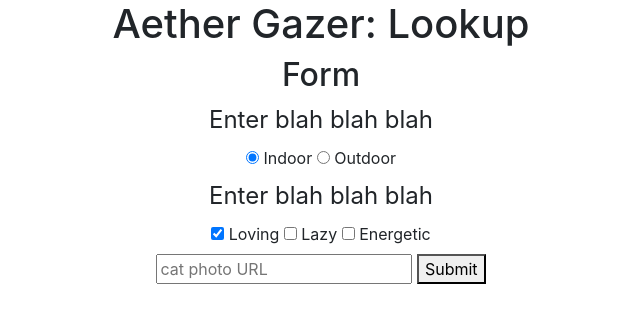
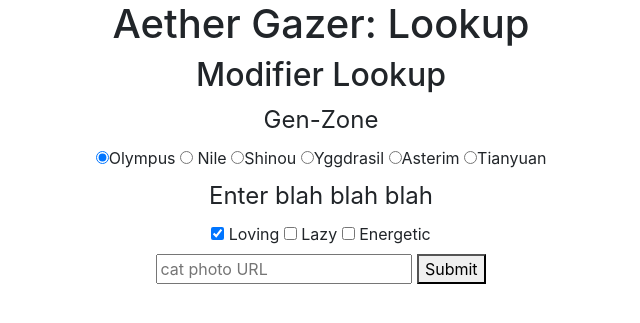
Before and after one commit to Arvick/Aether-Gazer-Database, a Flask app: template frontend/website/templates/base.html in a window 1280 px wide. Shown: the part 56-379 px from the top of the page, without its empty margins (319-959 px from the left). Run offline with Flask 3, Linux system fonts and the light colour scheme; the template is opened without the code that fills it, so the values that code supplies are empty; some libraries are stand-ins or nearby versions.

Commit message:
turned form into one dedicated for modifier lookups, added gen-zones to first part of the form

```diff
--- a/frontend/website/templates/base.html
+++ b/frontend/website/templates/base.html
@@ -39,13 +39,18 @@
     <main>
       <h1 align="center">Aether Gazer: Lookup</h1>
       <section>
-        <h2 align="center">Form</h2>
+        <h2 align="center">Modifier Lookup</h2>
         <!-- TODO: point the action form towards the API or get the selected options to API-->
-        <form align="center" action="https://freecatphotoapp.com/submit-cat-photo">
+        <!-- TODO:separate forms, for mod, func, and sigil-->
+        <form align="center" action="http://127.0.0.1:8001/mod" method="get">
           <fieldset>
-            <legend>Enter blah blah blah</legend>
-            <label><input id="indoor" type="radio" name="indoor-outdoor" value="indoor" checked> Indoor</label>
-            <label><input id="outdoor" type="radio" name="indoor-outdoor" value="outdoor"> Outdoor</label>
+            <legend>Gen-Zone</legend>
+            <label><input id="Olympus" type="radio" name="gen_zone" value="Olympus" checked>Olympus</label>
+            <label><input id="Nile" type="radio" name="gen_zone" value="Nile"> Nile</label>
+            <label><input id="Shinou" type="radio" name="gen_zone" value="Shinou">Shinou</label>
+            <label><input id="Yggdrasil" type="radio" name="gen_zone" value="Yggdrasil">Yggdrasil</label>
+            <label><input id="Asterim" type="radio" name="gen_zone" value="Asterim">Asterim</label>
+            <label><input id="Tianyuan" type="radio" name="gen_zone" value="Tianyuan">Tianyuan</label>
           </fieldset>
           <fieldset>
             <legend>Enter blah blah blah</legend>
```
